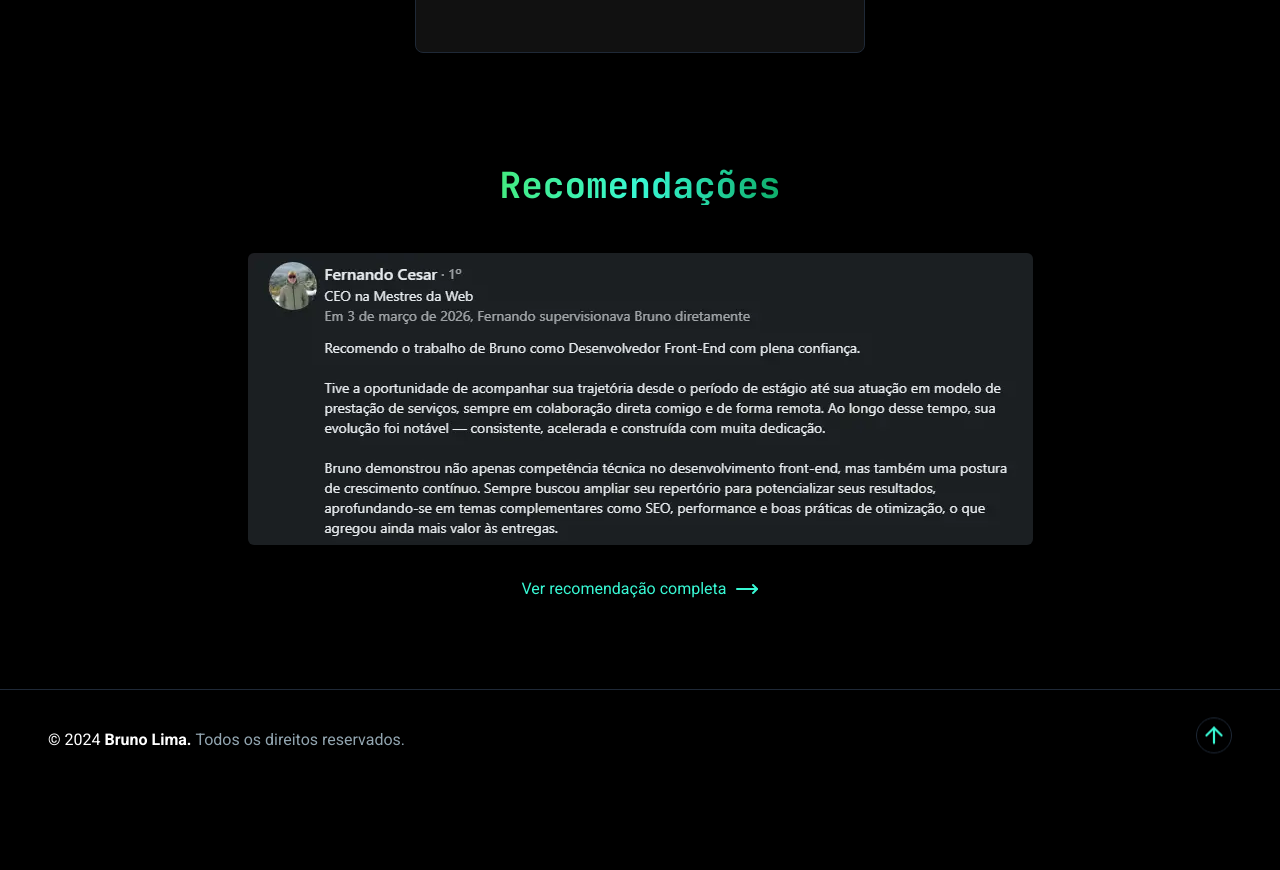
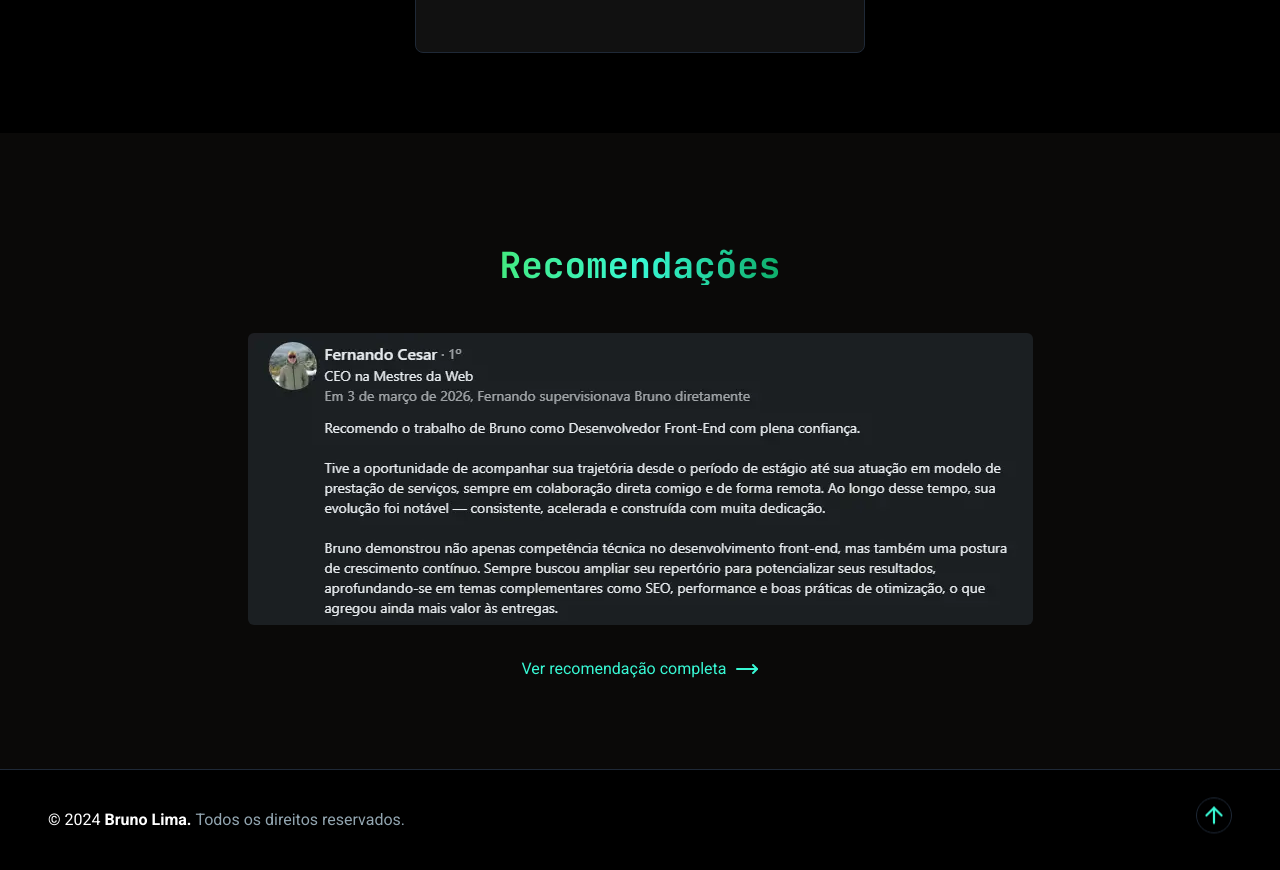
Before and after one commit to Brunoo-Lima/portfolio-nextjs, a Next.js app: page / in a window 1280 px wide. Shown: the part 4800-5670 px from the top of the page. Before the commit the page ends 5590 px from the top, so only its background shows below. Built offline with nearby package versions, Linux system fonts and the light colour scheme; no server answers.

Commit message:
feat: update background color recommendations

```diff
--- a/src/components/layouts/Recomendations.tsx
+++ b/src/components/layouts/Recomendations.tsx
@@ -12,7 +12,10 @@ export const Recomendations = () => {
   const t = useTranslations("Recomendations");
 
   return (
-    <section className="py-20 pt-8" id="recomendations">
+    <section
+      className="py-20 md:pt-28 pt-8 bg-second-black"
+      id="recomendations"
+    >
       <Reveal
         variants={visibleFromOpacityZero}
         className="flex justify-center items-center"
--- a/src/components/layouts/project/Project.tsx
+++ b/src/components/layouts/project/Project.tsx
@@ -15,7 +15,7 @@ export const Project = async () => {
       id="projects"
     >
       <Reveal variants={visibleFromOpacityZero}>
-        <div className="flex justify-center lg:mb-12 mb-4">
+        <div className="flex justify-center lg:mb-12 mb-8">
           <Reveal variants={slideFromLeft(0.1)}>
             <SubtitleSection>{t("title")}</SubtitleSection>
           </Reveal>
```
